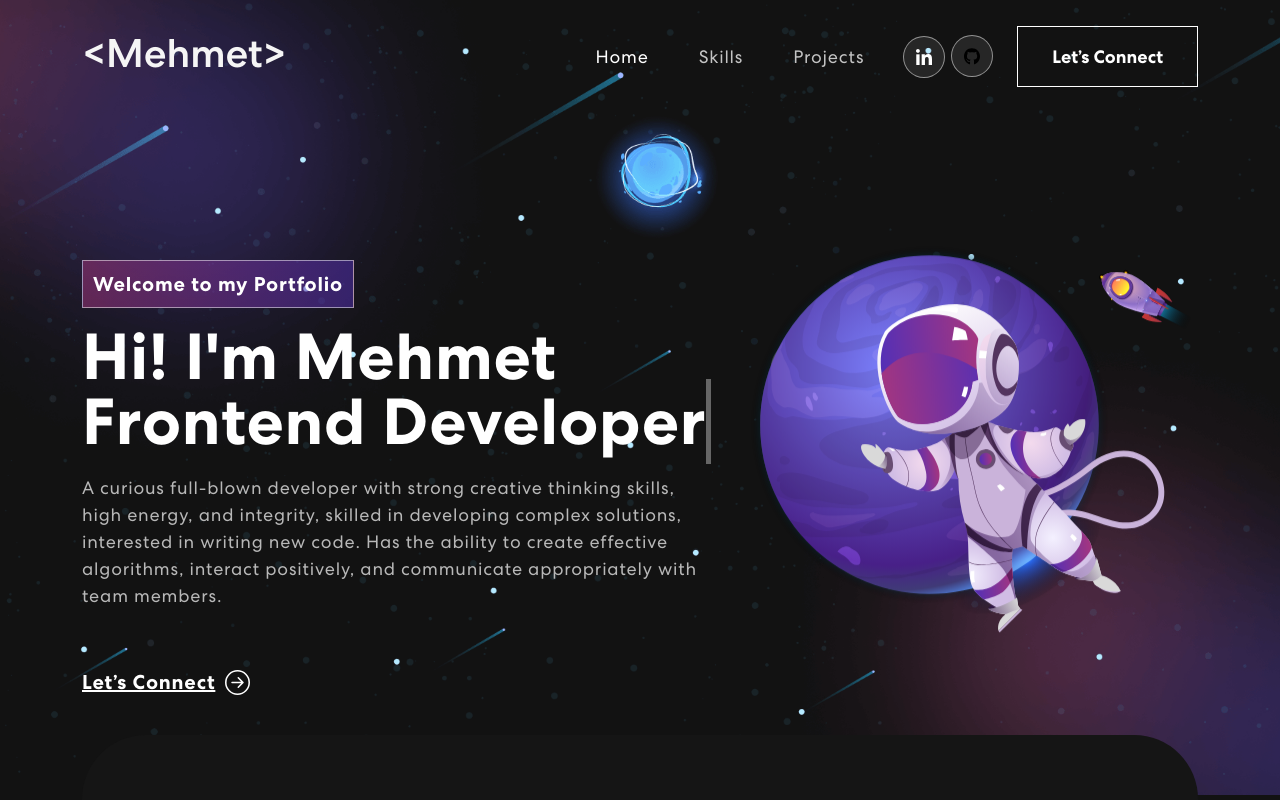
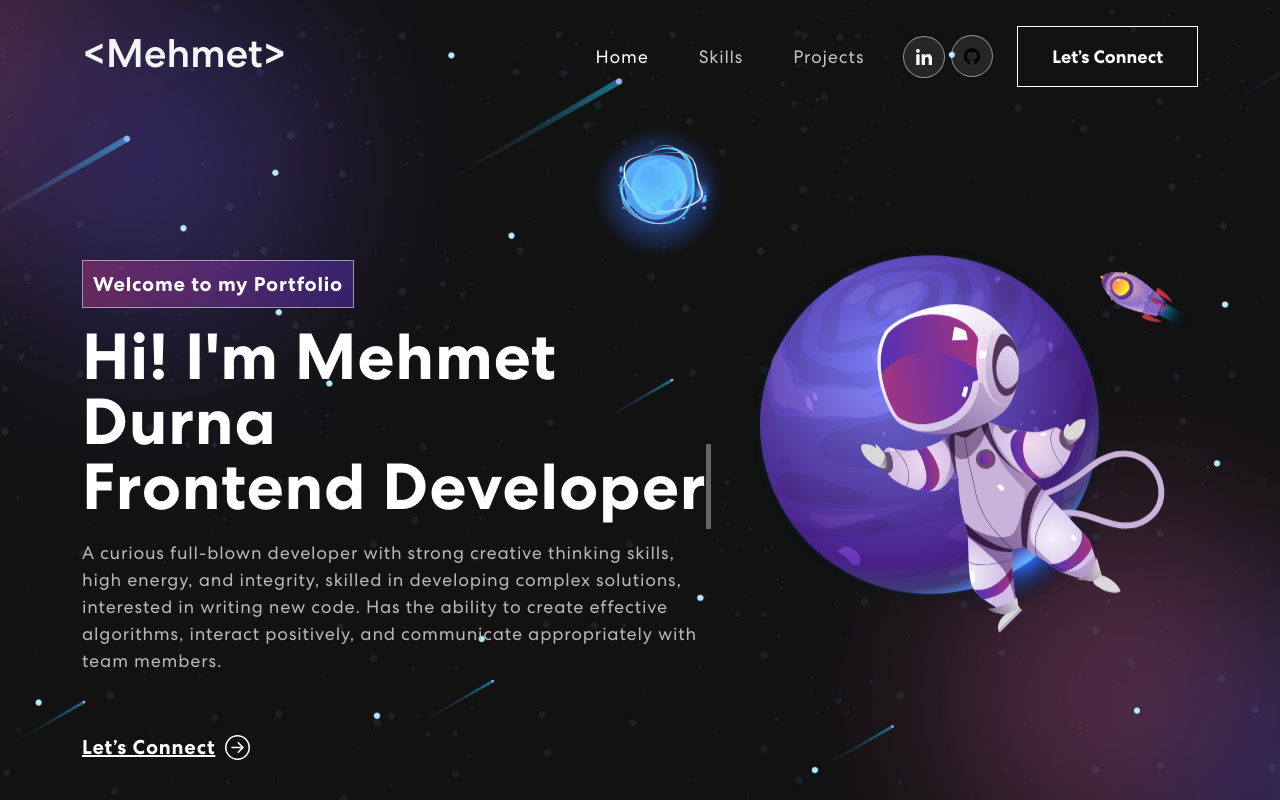
Before and after one commit to Mehmet-Durna/MyPortfolio, a React (Create React App) app: page / in a window 1280 px wide. Shown: the top 800 px of the page. Built offline with nearby package versions, Linux system fonts and the light colour scheme.

Commit message:
banner updated

```diff
--- a/src/components/Banner.js
+++ b/src/components/Banner.js
@@ -69,7 +69,7 @@ const Banner = () => {
                 >
                   <span className="tagline">Welcome to my Portfolio</span>
                   <h1>
-                    {`Hi! I'm Mehmet`} <br />
+                    {`Hi! I'm Mehmet Durna`} <br />
                     <span
                       className="txt-rotate"
                       dataperiod="1000"
```
